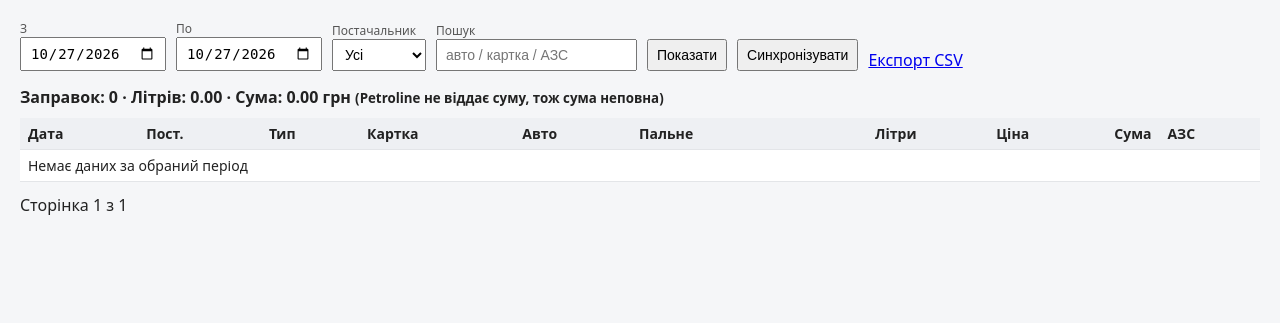
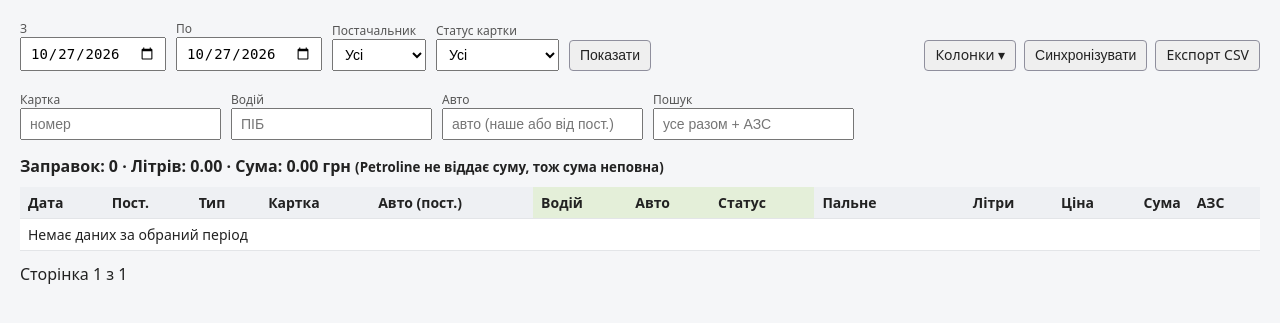
Before and after one commit to lisivka/fuelcards, a Django app: page / in a window 1280 px wide. Shown: the part 52-375 px from the top of the page. Run offline with Django 5.2, Linux system fonts and the light colour scheme; the visitor is signed in with stand-in values (Sample User, id 1); data that the repository does not hold is empty.

Commit message:
add migration for card status field and update transaction filters

```diff
--- a/fuel/apps.py
+++ b/fuel/apps.py
@@ -2,5 +2,11 @@ from django.apps import AppConfig
 
 
 class FuelConfig(AppConfig):
+    default_auto_field = "django.db.models.BigAutoField"
     name = "fuel"
     verbose_name = "Пальне"
+
+    def ready(self):
+        from .sqlite_unicode import install
+
+        install()
--- a/fuel/providers/ukrnafta_cards.py
+++ b/fuel/providers/ukrnafta_cards.py
@@ -6,7 +6,8 @@ BASE = "https://naftacards.ukrnafta.com/public-api"
 
 
 class UkrnaftaError(RuntimeError):
-    print(f"{__file__}: UkrnaftaError: {RuntimeError}")
+    """Помилка роботи з API UkrNafta."""
+    # print(f"{__file__}: UkrnaftaError: {RuntimeError}")
     pass
 
 
--- a/fuel/templates/fuel/base.html
+++ b/fuel/templates/fuel/base.html
@@ -14,13 +14,29 @@ header form{margin:0}
 main{padding:20px}
 .filters{display:flex;gap:10px;flex-wrap:wrap;align-items:end;margin-bottom:15px}
 .filters label{display:flex;flex-direction:column;font-size:12px;color:#555}
+.filters .break{flex-basis:100%;height:0}
+.filters .actions{display:flex;gap:8px;align-items:end;margin-left:auto}
 input,select,button{padding:6px 8px;font-size:14px}
+.filters button,.btn{box-sizing:border-box;padding:6px 10px;font-size:14px;line-height:1.2;border:1px solid #8f8f9d;border-radius:4px;background:#efefef;color:#222;cursor:pointer;text-decoration:none;display:inline-block}
+.filters button:hover,.btn:hover{background:#e3e3e8}
+.colmenu{position:relative}
+.colmenu summary{display:block;list-style:none}
+.colmenu summary::-webkit-details-marker{display:none}
+.colmenu-body{position:absolute;right:0;top:100%;margin-top:4px;z-index:10;background:#fff;border:1px solid #ccc;border-radius:4px;padding:8px 12px;box-shadow:0 2px 8px rgba(0,0,0,.15);min-width:170px;display:flex;flex-direction:column;gap:4px}
+.colmenu-body label.chk{flex-direction:row;align-items:center;gap:6px;font-size:14px;color:#222}
+.table-wrap{overflow-x:auto}
 table{border-collapse:collapse;width:100%;background:#fff;font-size:14px}
 th,td{border-bottom:1px solid #e3e5e8;padding:6px 8px;text-align:left}
-th{background:#eef0f3}
+th{background:#eef0f3;white-space:nowrap}
+th.own{background:#e4efd9}
+td.own{background:#f6faf0}
 td.n,th.n{text-align:right}
 .canceled{color:#999;text-decoration:line-through}
 .topup{background:#f0f8ff}
+.dim{color:#999}
+.badge{display:inline-block;padding:1px 8px;border-radius:10px;font-size:12px;background:#e3e5e8;color:#555}
+.badge.ok{background:#d6f0dc;color:#1b6b2f}
+.badge.bad{background:#f9d6d3;color:#a12a22}
 .totals{margin:10px 0;font-weight:600}
 .pager{margin-top:12px}
 .messages{list-style:none;margin:0 0 15px;padding:0}
@@ -29,7 +45,6 @@ td.n,th.n{text-align:right}
 .messages li.info{background:#e8f0fe;border-color:#a7bff0}
 .messages li.warning{background:#fff4e0;border-color:#f0c070}
 .messages li.error{background:#fdecea;border-color:#e8a09a}
-.sync-form{display:inline-block;margin:0 0 10px}
 </style>
 {% block extra_head %}{% endblock %}
 </head>
--- a/fuel/templates/fuel/transactions.html
+++ b/fuel/templates/fuel/transactions.html
@@ -9,10 +9,34 @@
       {% for value, label in providers %}<option value="{{ value }}" {% if value == provider %}selected{% endif %}>{{ label }}</option>{% endfor %}
     </select>
   </label>
-  <label>Пошук <input type="search" name="q" value="{{ q }}" placeholder="авто / картка / АЗС"></label>
+  <label>Статус картки
+    <select name="status">
+      <option value="">Усі</option>
+      {% for value, label in statuses %}<option value="{{ value }}" {% if value == status %}selected{% endif %}>{{ label }}</option>{% endfor %}
+    </select>
+  </label>
   <button>Показати</button>
-  <button type="submit" form="sync-form" id="sync-btn">Синхронізувати</button>
-  <a href="?{{ query }}&export=csv">Експорт CSV</a>
+
+  <div class="actions">
+    <details class="colmenu" id="col-menu">
+      <summary class="btn">Колонки ▾</summary>
+      <div class="colmenu-body">
+        {% for key, label in column_choices %}
+        <label class="chk"><input type="checkbox" data-col="{{ key }}" checked> {{ label }}</label>
+        {% endfor %}
+        <button type="button" id="col-reset">Скинути</button>
+      </div>
+    </details>
+    <button type="submit" form="sync-form" id="sync-btn">Синхронізувати</button>
+    <a class="btn" href="?{{ query }}&export=csv">Експорт CSV</a>
+  </div>
+
+  <div class="break"></div>
+
+  <label>Картка <input type="search" name="card" value="{{ card }}" placeholder="номер"></label>
+  <label>Водій <input type="search" name="driver" value="{{ driver }}" placeholder="ПІБ"></label>
+  <label>Авто <input type="search" name="vehicle" value="{{ vehicle }}" placeholder="авто (наше або від пост.)"></label>
+  <label>Пошук <input type="search" name="q" value="{{ q }}" placeholder="усе разом + АЗС"></label>
 </form>
 
 <form method="post" action="{% url 'transactions_sync' %}" id="sync-form" hidden
@@ -21,35 +45,98 @@
   <input type="hidden" name="query" value="{{ query }}">
 </form>
 
+<script>
+/* Прихованими колонками керує браузер (localStorage); скрипт стоїть до таблиці, щоб не було «блимання». */
+(function () {
+  var KEY = "fuel.transactions.hiddenColumns";
+  var menu = document.getElementById("col-menu");
+  var boxes = Array.prototype.slice.call(menu.querySelectorAll("input[data-col]"));
+  var allowed = boxes.map(function (b) { return b.dataset.col; });
+  var style = document.createElement("style");
+  document.head.appendChild(style);
+
+  function load() {
+    try {
+      var v = JSON.parse(localStorage.getItem(KEY) || "[]");
+      return Array.isArray(v) ? v.filter(function (c) { return allowed.indexOf(c) !== -1; }) : [];
+    } catch (e) { return []; }
+  }
+  function save(hidden) {
+    try {
+      if (hidden.length) { localStorage.setItem(KEY, JSON.stringify(hidden)); }
+      else { localStorage.removeItem(KEY); }
+    } catch (e) { /* сховище недоступне: працюємо без збереження */ }
+  }
+  function apply(hidden) {
+    style.textContent = hidden.map(function (c) { return ".c-" + c + "{display:none}"; }).join("");
+    boxes.forEach(function (b) { b.checked = hidden.indexOf(b.dataset.col) === -1; });
+  }
+
+  apply(load());
+
+  boxes.forEach(function (b) {
+    b.addEventListener("change", function () {
+      var hidden = boxes.filter(function (x) { return !x.checked; })
+                        .map(function (x) { return x.dataset.col; });
+      apply(hidden);
+      save(hidden);
+    });
+  });
+  document.getElementById("col-reset").addEventListener("click", function () {
+    apply([]);
+    save([]);
+  });
+  document.addEventListener("click", function (e) {
+    if (menu.open && !menu.contains(e.target)) { menu.open = false; }
+  });
+})();
+</script>
+
 <div class="totals">
   Заправок: {{ totals.n }} · Літрів: {{ totals.liters|default:0|floatformat:2 }} · Сума: {{ totals.amount|default:0|floatformat:2 }} грн
   <small>(Petroline не віддає суму, тож сума неповна)</small>
 </div>
 
+<div class="table-wrap">
 <table>
 <thead><tr>
-  <th>Дата</th><th>Пост.</th><th>Тип</th><th>Картка</th><th>Авто</th><th>Пальне</th>
-  <th class="n">Літри</th><th class="n">Ціна</th><th class="n">Сума</th><th>АЗС</th>
+  <th>Дата</th>
+  <th class="c-provider">Пост.</th>
+  <th class="c-kind">Тип</th>
+  <th class="c-card">Картка</th>
+  <th class="c-vraw">Авто (пост.)</th>
+  <th class="c-driver own">Водій</th>
+  <th class="c-vehicle own">Авто</th>
+  <th class="c-status own">Статус</th>
+  <th class="c-fuel">Пальне</th>
+  <th class="n c-liters">Літри</th>
+  <th class="n c-price">Ціна</th>
+  <th class="n c-amount">Сума</th>
+  <th class="c-station">АЗС</th>
 </tr></thead>
 <tbody>
 {% for t in page %}
 <tr class="{% if t.canceled %}canceled{% endif %} {% if t.kind == 'topup' %}topup{% endif %}">
   <td>{{ t.timestamp|date:"d.m.Y H:i:s" }}</td>
-  <td>{{ t.get_provider_display }}</td>
-  <td>{{ t.get_kind_display }}{% if t.canceled %} (скасовано){% endif %}</td>
-  <td>{{ t.card_ref }}</td>
-  <td>{{ t.vehicle_display }}</td>
-  <td>{{ t.fuel }}</td>
-  <td class="n">{{ t.liters|default_if_none:""|floatformat:2 }}</td>
-  <td class="n">{{ t.price|default_if_none:""|floatformat:2 }}</td>
-  <td class="n">{{ t.amount|default_if_none:""|floatformat:2 }}</td>
-  <td>{{ t.station }}</td>
+  <td class="c-provider">{{ t.get_provider_display }}</td>
+  <td class="c-kind">{{ t.get_kind_display }}{% if t.canceled %} (скасовано){% endif %}</td>
+  <td class="c-card">{{ t.card_ref }}</td>
+  <td class="c-vraw">{{ t.vehicle_raw }}</td>
+  <td class="c-driver own">{% if t.card.driver_name %}{{ t.card.driver_name }}{% elif t.card %}<span class="dim">не заповнено</span>{% else %}<span class="dim">—</span>{% endif %}</td>
+  <td class="c-vehicle own">{% if t.card.vehicle %}{{ t.card.vehicle }}{% elif t.card %}<span class="dim">не заповнено</span>{% else %}<span class="dim">—</span>{% endif %}</td>
+  <td class="c-status own">{% if t.card and t.card.status is not None %}<span class="badge {% if t.card.status == st_active %}ok{% elif t.card.status == st_blocked %}bad{% endif %}">{{ t.card.get_status_display }}</span>{% else %}<span class="dim">—</span>{% endif %}</td>
+  <td class="c-fuel">{{ t.fuel }}</td>
+  <td class="n c-liters">{{ t.liters|default_if_none:""|floatformat:2 }}</td>
+  <td class="n c-price">{{ t.price|default_if_none:""|floatformat:2 }}</td>
+  <td class="n c-amount">{{ t.amount|default_if_none:""|floatformat:2 }}</td>
+  <td class="c-station">{{ t.station }}</td>
 </tr>
 {% empty %}
-<tr><td colspan="10">Немає даних за обраний період</td></tr>
+<tr><td colspan="13">Немає даних за обраний період</td></tr>
 {% endfor %}
 </tbody>
 </table>
+</div>
 
 <div class="pager">
   {% if page.has_previous %}<a href="?{{ query }}&page={{ page.previous_page_number }}">← Назад</a>{% endif %}
--- a/fuel/views.py
+++ b/fuel/views.py
@@ -12,43 +12,85 @@ from django.utils import timezone
 from django.utils.dateparse import parse_date
 from django.views.decorators.http import require_POST
 
-from .models import Provider, Transaction
+from .models import CardStatus, Provider, Transaction
 from .services import MAX_CATCHUP_DAYS, sync_since_last
 
 # Параметри фільтрів, які дозволено повернути в адресу після синхронізації
-_FILTER_KEYS = {"from", "to", "provider", "q", "page"}
+_FILTER_KEYS = {"from", "to", "provider", "status", "card", "driver", "vehicle", "q", "page"}
+
+STATUS_UNKNOWN = "unknown"
+STATUS_CHOICES = [(str(value), label) for value, label in CardStatus.choices] + [(STATUS_UNKNOWN, "Невідомо")]
+
+# Колонки, які користувач може ховати (ключ, підпис). «Дата» ховати не можна.
+COLUMN_CHOICES = [
+    ("provider", "Пост."),
+    ("kind", "Тип"),
+    ("card", "Картка"),
+    ("vraw", "Авто (пост.)"),
+    ("driver", "Водій"),
+    ("vehicle", "Авто"),
+    ("status", "Статус"),
+    ("fuel", "Пальне"),
+    ("liters", "Літри"),
+    ("price", "Ціна"),
+    ("amount", "Сума"),
+    ("station", "АЗС"),
+]
 
 
 @login_required
 def transactions(request):
     today = timezone.localdate()
-    d_from = parse_date(request.GET.get("from", "")) or today
-    d_to = parse_date(request.GET.get("to", "")) or today
-    provider = request.GET.get("provider", "")
-    q = request.GET.get("q", "").strip()
+    g = request.GET
+    d_from = parse_date(g.get("from", "")) or today
+    d_to = parse_date(g.get("to", "")) or today
+    provider = g.get("provider", "")
+    status = g.get("status", "")
+    card = g.get("card", "").strip()
+    driver = g.get("driver", "").strip()
+    vehicle = g.get("vehicle", "").strip()
+    q = g.get("q", "").strip()
 
     qs = Transaction.objects.select_related("card").filter(
         timestamp__date__gte=d_from, timestamp__date__lte=d_to
     )
     if provider:
         qs = qs.filter(provider=provider)
+    if status == STATUS_UNKNOWN:
+        qs = qs.filter(Q(card__isnull=True) | Q(card__status__isnull=True))
+    elif status.isdigit() and int(status) in CardStatus.values:
+        qs = qs.filter(card__status=int(status))
+    if card:
+        qs = qs.filter(card_ref__icontains=card)
+    if driver:
+        qs = qs.filter(card__driver_name__icontains=driver)
+    if vehicle:
+        qs = qs.filter(Q(card__vehicle__icontains=vehicle) | Q(vehicle_raw__icontains=vehicle))
     if q:
         qs = qs.filter(
             Q(card_ref__icontains=q) | Q(vehicle_raw__icontains=q)
-            | Q(card__vehicle__icontains=q) | Q(station__icontains=q)
+            | Q(card__vehicle__icontains=q) | Q(card__driver_name__icontains=q)
+            | Q(station__icontains=q)
         )
 
-    if request.GET.get("export") == "csv":
+    if g.get("export") == "csv":
         return _export_csv(qs, d_from, d_to)
 
     totals = qs.filter(kind=Transaction.Kind.FUEL, canceled=False).aggregate(
         n=Count("id"), liters=Sum("liters"), amount=Sum("amount")
     )
-    page = Paginator(qs, 100).get_page(request.GET.get("page"))
-    query = urlencode({"from": d_from.isoformat(), "to": d_to.isoformat(), "provider": provider, "q": q})
+    page = Paginator(qs, 100).get_page(g.get("page"))
+    query = urlencode({
+        "from": d_from.isoformat(), "to": d_to.isoformat(), "provider": provider, "status": status,
+        "card": card, "driver": driver, "vehicle": vehicle, "q": q,
+    })
     return render(request, "fuel/transactions.html", {
         "page": page, "totals": totals, "d_from": d_from, "d_to": d_to,
-        "provider": provider, "q": q, "providers": Provider.choices, "query": query,
+        "provider": provider, "status": status, "card": card, "driver": driver,
+        "vehicle": vehicle, "q": q, "query": query,
+        "providers": Provider.choices, "statuses": STATUS_CHOICES,
+        "column_choices": COLUMN_CHOICES,
+        "st_active": CardStatus.ACTIVE.value, "st_blocked": CardStatus.BLOCKED.value,
     })
 
 
@@ -89,15 +131,23 @@ def transactions_sync(request):
 
 
 def _export_csv(qs, d_from, d_to):
+    """CSV завжди з повним набором колонок, незалежно від прихованих на екрані."""
     resp = HttpResponse(content_type="text/csv; charset=utf-8")
     resp["Content-Disposition"] = f'attachment; filename="fuel_{d_from}_{d_to}.csv"'
     resp.write("\ufeff")  # BOM для Excel
     w = csv.writer(resp, delimiter=";")
-    w.writerow(["Дата", "Постачальник", "Тип", "Картка", "Авто", "Пальне", "Літри", "Ціна", "Сума", "АЗС", "Скасовано"])
+    w.writerow([
+        "Дата", "Постачальник", "Тип", "Картка", "Авто (пост.)", "Водій", "Авто", "Статус",
+        "Пальне", "Літри", "Ціна", "Сума", "АЗС", "Скасовано",
+    ])
     for t in qs.order_by("timestamp"):
+        card = t.card
+        status = card.get_status_display() if card and card.status is not None else ""
         w.writerow([
             timezone.localtime(t.timestamp).strftime("%d.%m.%Y %H:%M:%S"), t.get_provider_display(),
-            t.get_kind_display(), t.card_ref, t.vehicle_display, t.fuel,
+            t.get_kind_display(), t.card_ref, t.vehicle_raw,
+            card.driver_name if card else "", card.vehicle if card else "", status,
+            t.fuel,
             t.liters if t.liters is not None else "", t.price if t.price is not None else "",
             t.amount if t.amount is not None else "", t.station, "так" if t.canceled else "",
         ])
```
Also changed, not shown: fuel/models.py (+4 -3 lines), fuel/sqlite_unicode.py (added, +49 -0 lines), fuel/migrations/0003_alter_card_status.py (added).
